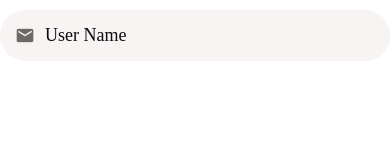
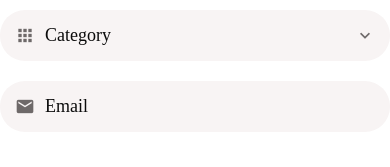
Before and after one commit to memukesh18/DoneWithIt, a React Native app: screen / in a window 390 px wide. Shown: the top 167 px of the page. Built offline with nearby package versions, Linux system fonts and the light colour scheme.

Commit message:
Created custome Picker

```diff
--- a/App.js
+++ b/App.js
@@ -1,15 +1,24 @@
-import React from 'react';
+import React, { useState } from 'react';
+import AppPicker from './app/component/AppPicker';
 
 import AppScreen from './app/component/AppScreen';
 import AppTextInput from './app/component/AppTextInput';
 
+const categories = [
+  {label: "Furniture", value: 1},
+  {label: "Clothing", value: 2},
+  {label: "Cameras", value: 3},
+
+]
 
 
 export default function App() {
+  const [category, setCategory] = useState();
 
   return (
     <AppScreen>
-      <AppTextInput placeholder="User Name" icon="email"/>
+      <AppPicker selectedItem={category} onSelectItem={item => setCategory(item)} icon="apps" items={categories} placeholder="Category" />
+      <AppTextInput icon="email" placeholder="Email" />
     </AppScreen>
   );
 }
--- /dev/null
+++ b/app/component/AppPicker.js
@@ -0,0 +1,62 @@
+import React, { useState } from 'react';
+import { View, StyleSheet, TouchableWithoutFeedback, Modal, Button, FlatList } from 'react-native';
+import { MaterialCommunityIcons } from '@expo/vector-icons';
+
+import defaultStyles from '../config/styles';
+import AppText from './AppText';
+import AppScreen from './AppScreen';
+import PickerItem from './PickerItem';
+
+function AppPicker({ icon, items, onSelectItem, placeholder, selectedItem }) {
+    const [modalVisible, setModalVisible] = useState(false);
+
+    return (
+        <>
+            <TouchableWithoutFeedback onPress={() => setModalVisible(true)}>
+                <View style={styles.container}>
+                    {icon && <MaterialCommunityIcons name={icon} size={20} color={defaultStyles.colors.medium} style={styles.icon}/>}
+                    <AppText style={styles.text}>{selectedItem ? selectedItem.label : placeholder}</AppText>
+                    <MaterialCommunityIcons name="chevron-down" size={20} color={defaultStyles.colors.medium}/>
+                </View>
+            </TouchableWithoutFeedback>
+            <Modal visible={modalVisible} animationType="slide">
+                <AppScreen>
+                    <Button title="Close" onPress={() => setModalVisible(false)}/>
+                    <FlatList
+                        data={items}
+                        keyExtractor={item => item.value.toString()}
+                        renderItem={({ item }) =>
+                            <PickerItem
+                                label={item.label}
+                                onPress={() => {
+                                    setModalVisible(false);
+                                    onSelectItem(item);
+                                }}
+                            />
+                        }
+
+                    />
+                </AppScreen>
+            </Modal>
+        </>
+    );
+}
+
+const styles = StyleSheet.create({
+    container: {
+        backgroundColor: defaultStyles.colors.light,
+        borderRadius: 25,
+        flexDirection: "row",
+        width: "100%",
+        padding: 15,
+        marginVertical: 10,
+    },
+    icon: {
+        marginRight: 10,
+    },
+    text: {
+        flex: 1,
+    },
+});
+
+export default AppPicker;
--- /dev/null
+++ b/app/component/PickerItem.js
@@ -0,0 +1,19 @@
+import React from 'react';
+import { StyleSheet, TouchableOpacity } from 'react-native';
+import AppText from './AppText';
+
+function PickerItem({ label, onPress }) {
+    return (
+       <TouchableOpacity onPress={onPress}>
+           <AppText style={styles.text}>{label}</AppText>
+       </TouchableOpacity>
+    );
+}
+
+const styles = StyleSheet.create({
+    text: {
+        padding: 20,
+    },
+});
+
+export default PickerItem;
```
